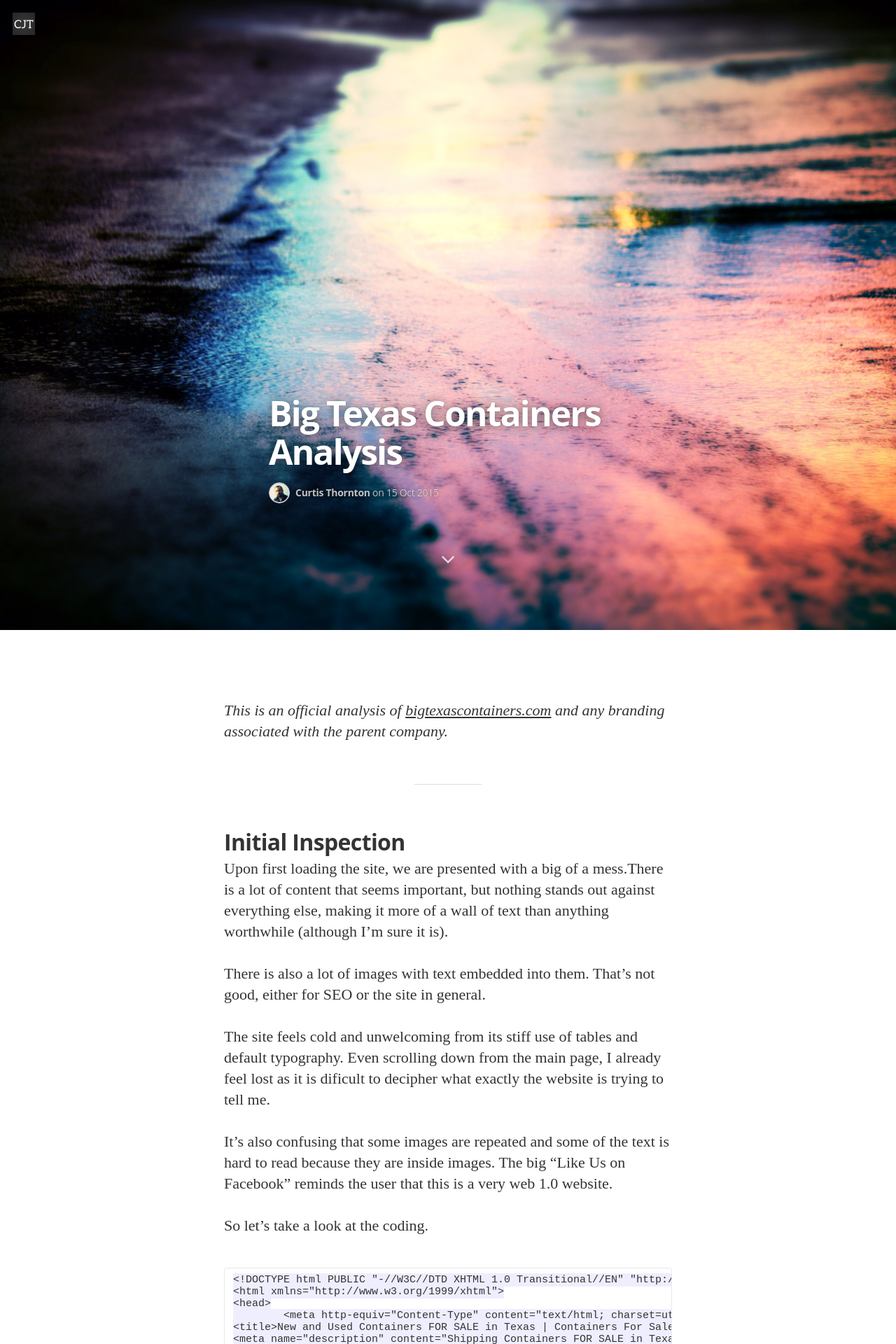
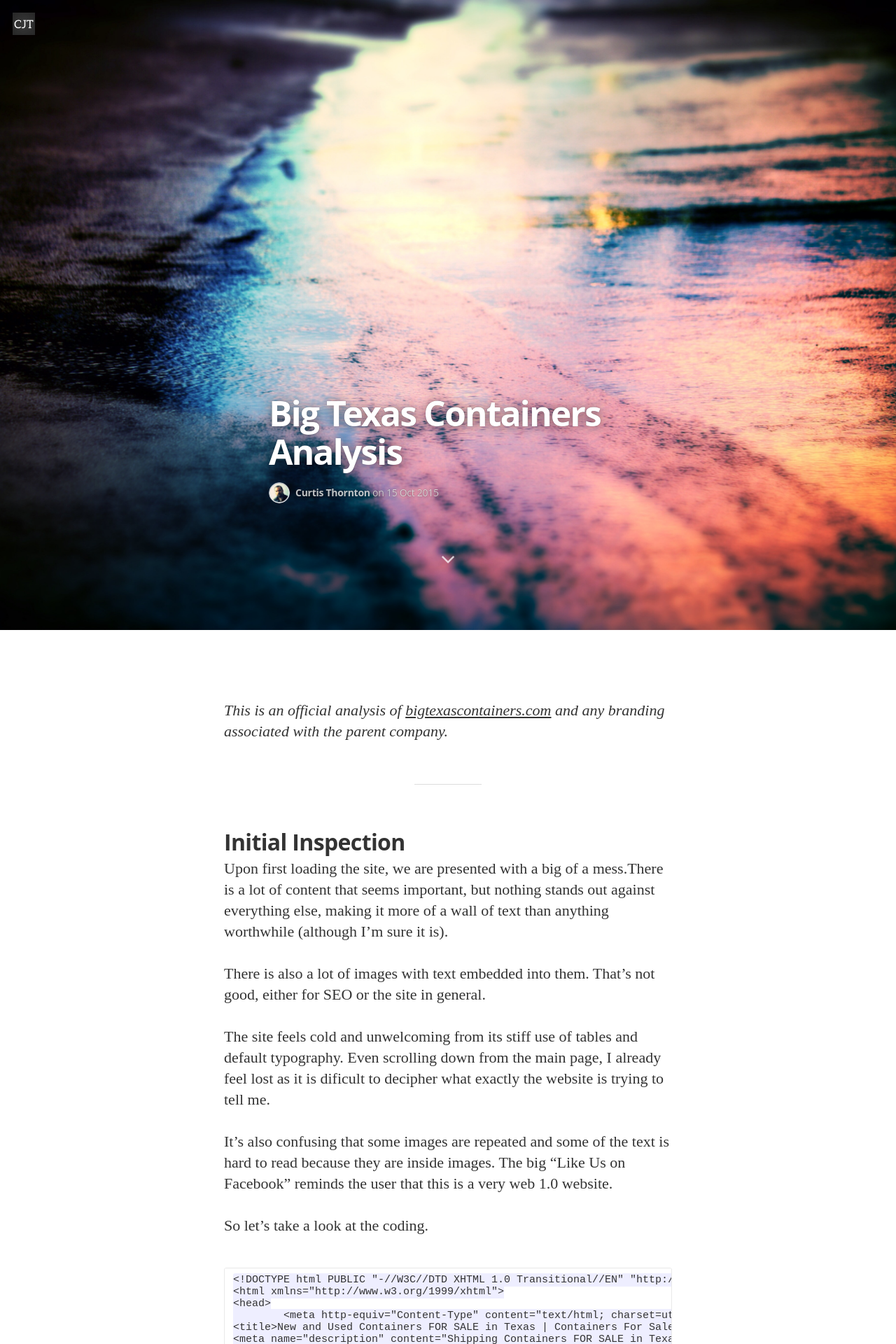
Before and after one commit to curtisthornton/curtisthornton.github.io, a Jekyll site: the page built from _posts/2015-10-15-bigtex-analysis.markdown, in a window 1280 px wide. Shown: the top 1920 px of the page at 70% size. Built offline with Jekyll 4.4.1, drawn with Linux system fonts in a browser that asks for light colours; nearby versions of some CDN libraries; some web fonts are replaced; Markdown is read by kramdown in place of the engine named in the settings.

Commit message:
Update main.sass

```diff
--- a/css/main.sass
+++ b/css/main.sass
@@ -242,6 +242,7 @@ body
     overflow: hidden
     .post-image-image
       background-size: cover
+      background-position: top center
       position: absolute
       top: 0
       left: 0
```
